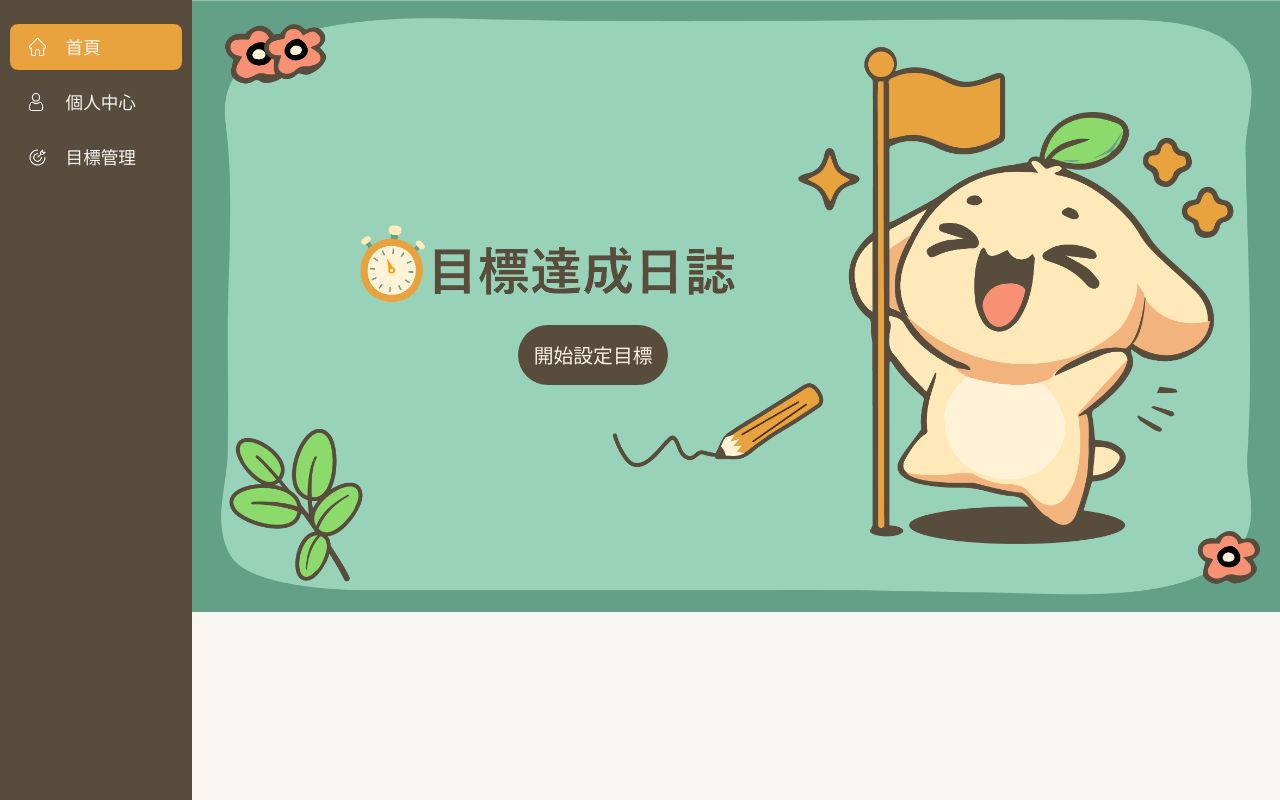
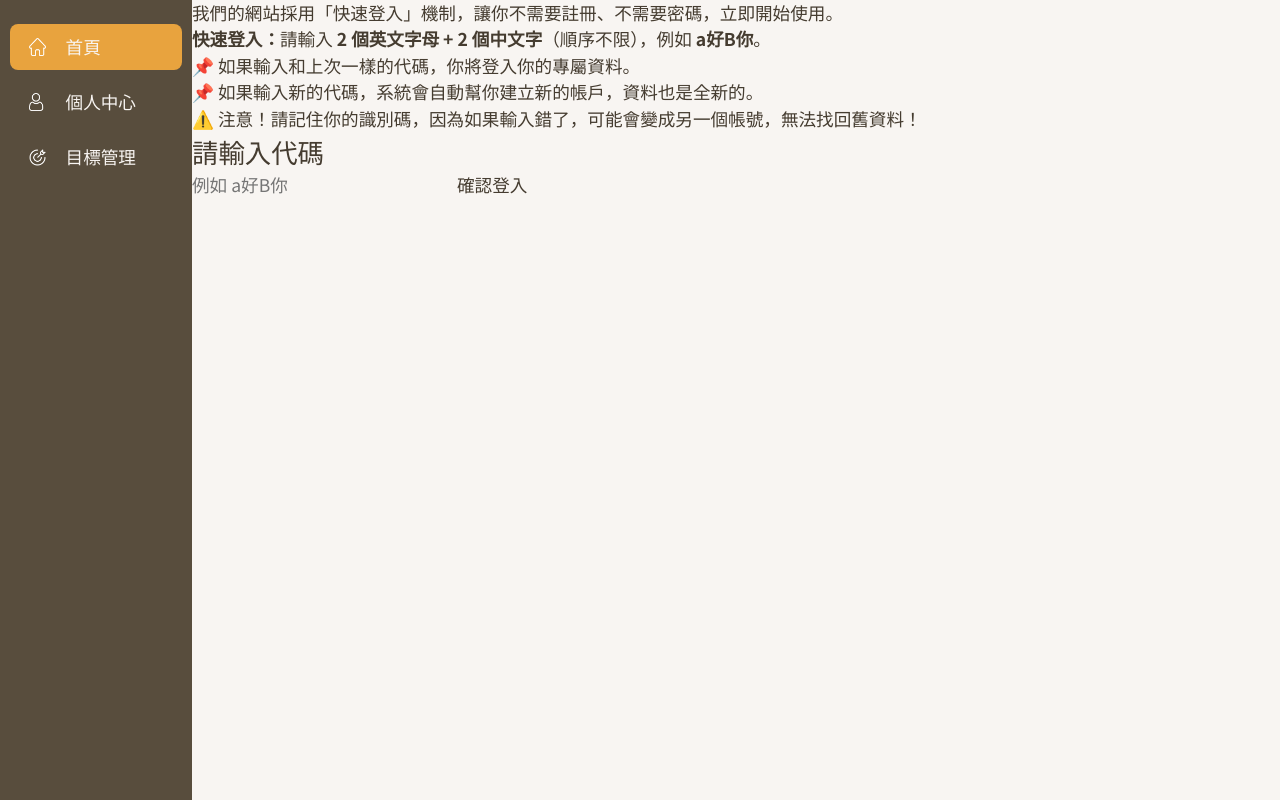
Before and after one commit to XUAN-LI-YING/Goal_Tracker, a React (Vite) app in the folder goalTracker/: page /home in a window 1280 px wide. Built offline with nearby package versions, Linux system fonts and the light colour scheme; no server answers.

Commit message:
Implement login system and add FireBaseRefHelper.js so that dispatch thunk can retrieve the logged-in user's name.

```diff
--- a/goalTracker/src/App.jsx
+++ b/goalTracker/src/App.jsx
@@ -7,11 +7,13 @@ import Home from "./Pages/Home";
 import Personal from "./Pages/Personal";
 import Goals from "./Pages/Goals";
 import Loading from "./components/Loading/Loading";
+import Login from "./Pages/LogIn";
 //Redux store
 import { Provider } from "react-redux";
 import { store } from "./Store/store";
 // import loader function
 import { getCompletionStats } from "./Store/GetCompletionSlice";
+import { useEffect } from "react";
 
 //get today date
 const now = new Date();
@@ -33,7 +35,8 @@ const router = createBrowserRouter([
         },
         hydrateFallbackElement: <Loading />
       },
-      { path: "/home", element: <Home /> }
+      { path: "/home", element: <Home /> },
+      { index: "/logIn", element: <Login /> }
     ]
   }
 ]);
--- /dev/null
+++ b/goalTracker/src/FireBase/FireBaseRefHelper.js
@@ -0,0 +1,30 @@
+import { doc, collection } from "firebase/firestore";
+import { db } from "./FireBaseConfig";
+
+const getAccounCookie = () => {
+  return (
+    document.cookie
+      .split("; ")
+      .find((row) => row.startsWith("accountNum="))
+      ?.split("=")[1] || ""
+  );
+};
+
+export const getDocRefHelper = (...pathSegments) => {
+  // 讀取 sessionStorage
+  const accountNum = getAccounCookie();
+  if (!accountNum) {
+    throw new Error("未登入");
+  }
+
+  return doc(db, "users", accountNum, ...pathSegments);
+};
+
+export const getCollectionRefHelper = (...pathSegments) => {
+  // 讀取 sessionStorage
+  const accountNum = getAccounCookie();
+  if (!accountNum) {
+    throw new Error("未登入");
+  }
+  return collection(db, "users", accountNum, ...pathSegments);
+};
--- /dev/null
+++ b/goalTracker/src/Pages/LogIn.jsx
@@ -0,0 +1,63 @@
+import { useState } from "react";
+import { useDispatch } from "react-redux";
+import { loginAction } from "../Store/LoginSlice";
+
+export default function Login() {
+  const dispatch = useDispatch();
+  const [input, setInput] = useState("");
+
+  const handleLogin = () => {
+    // 移除空格
+    const trimmedInput = input.replace(/\s+/g, "");
+
+    if (trimmedInput.length !== 4) {
+      alert("請輸入 2 個英文字母 + 2 個中文字（順序不限），例如 a好B你");
+      return;
+    }
+
+    // 取得英文字母與中文字
+    const englishLetters = trimmedInput.match(/[A-Za-z]/g) || [];
+    const chineseChars = trimmedInput.match(/\p{Script=Han}/gu) || [];
+
+    // 確保字元類型符合需求
+    if (englishLetters.length !== 2 || chineseChars.length !== 2) {
+      alert(
+        "輸入格式錯誤！請輸入 2 個英文字母 + 2 個中文字（順序不限），例如 a好B你"
+      );
+      return;
+    }
+
+    // 通過驗證，存入 Redux
+    dispatch(loginAction.setAccountNum(trimmedInput));
+  };
+
+  return (
+    <div>
+      <div>
+        <p>
+          我們的網站採用「快速登入」機制，讓你不需要註冊、不需要密碼，立即開始使用。
+        </p>
+        <p>
+          <strong>快速登入：</strong>請輸入
+          <strong> 2 個英文字母 + 2 個中文字</strong>（順序不限），例如
+          <strong> a好B你</strong>。
+        </p>
+        <p>📌 如果輸入和上次一樣的代碼，你將登入你的專屬資料。</p>
+        <p>📌 如果輸入新的代碼，系統會自動幫你建立新的帳戶，資料也是全新的。</p>
+        <p>
+          ⚠️
+          注意！請記住你的識別碼，因為如果輸入錯了，可能會變成另一個帳號，無法找回舊資料！
+        </p>
+      </div>
+      <h2>請輸入代碼</h2>
+      <input
+        type="text"
+        value={input}
+        onChange={(e) => setInput(e.target.value.replace(/\s+/g, ""))}
+        placeholder="例如 a好B你"
+        maxLength={4}
+      />
+      <button onClick={handleLogin}>確認登入</button>
+    </div>
+  );
+}
--- a/goalTracker/src/Pages/Root.jsx
+++ b/goalTracker/src/Pages/Root.jsx
@@ -1,7 +1,7 @@
 import SideBar from "../components/Layout/SideBar";
 import classes from "./Root.module.css";
 import { useEffect } from "react";
-
+import Login from "./LogIn";
 import RwdNavigationBtn from "../components/UI/RwdBtn/RwdNavigationBtn";
 
 import { Fragment } from "react";
@@ -14,6 +14,9 @@ import { RWD_STATE_ELEMENT } from "../Store/RwdStateSlice";
 import { sideBarModalAction } from "../Store/SideBarModalSlice";
 
 export default function Root() {
+  //if Logout ，render login page
+  const accountNum = useSelector((state) => state.LoginReducer.accountNum);
+
   //rwd sideBar state
   const sideBarOpen = useSelector(
     (state) => state.SideBarModalReducer.sideBarOpen
@@ -87,8 +90,7 @@ export default function Root() {
       ) : (
         <SideBar />
       )}
-
-      <Outlet />
+      {!accountNum ? <Login /> : <Outlet />}
     </div>
   );
 }
--- a/goalTracker/src/Store/GetCompletionSlice.js
+++ b/goalTracker/src/Store/GetCompletionSlice.js
@@ -1,6 +1,7 @@
 //Firebase
 import { getDoc, doc } from "firebase/firestore";
 import { db } from "../FireBase/FireBaseConfig";
+
 //Rudex
 import { createSlice, createAsyncThunk } from "@reduxjs/toolkit";
 
@@ -41,6 +42,7 @@ export const getDailyCompletionsThunk = createAsyncThunk(
     );
     try {
       const daySnap = await getDoc(dayRef);
+
       // 提取 completeNum，若文件不存在則預設為 0
       const dayCompleteNum = daySnap.exists()
         ? daySnap.data().completeNum || 0
--- a/goalTracker/src/Store/GetGoalSlice.js
+++ b/goalTracker/src/Store/GetGoalSlice.js
@@ -2,6 +2,7 @@ import { createSlice, createAsyncThunk } from "@reduxjs/toolkit";
 import { completionsAction } from "./GetCompletionSlice";
 //Firebase
 import { db } from "../FireBase/FireBaseConfig";
+import { getCollectionRefHelper } from "../FireBase/FireBaseRefHelper";
 
 import {
   setDoc,
@@ -69,10 +70,8 @@ export const postGoalThunk = createAsyncThunk(
   "dailyGoalsSlice/postGoalThunk",
   async ({ year, month, day, newGoal }, { dispatch, rejectWithValue }) => {
     //generate docID first in order to  store on redux state immediately
-    const collectionRef = collection(
-      db,
-      "users",
-      "userxuan",
+
+    const collectionRef = getCollectionRefHelper(
       "goals",
       "dailyDay",
       `${year}`,
--- /dev/null
+++ b/goalTracker/src/Store/LoginSlice.js
@@ -0,0 +1,28 @@
+import { createSlice } from "@reduxjs/toolkit";
+
+// 讀取 Cookie 的函式
+const getAccounCookie = () => {
+  return (
+    document.cookie
+      .split("; ")
+      .find((row) => row.startsWith("accountNum="))
+      ?.split("=")[1] || ""
+  );
+};
+
+// Redux Slice
+const loginSlice = createSlice({
+  name: "accountNum",
+  initialState: {
+    accountNum: getAccounCookie() // 讀取 Cookie
+  },
+  reducers: {
+    setAccountNum: (state, action) => {
+      state.accountNum = action.payload;
+      document.cookie = `accountNum=${action.payload}; path=/`; // 存到 Cookie
+    }
+  }
+});
+
+export const loginAction = loginSlice.actions;
+export const loginReducer = loginSlice.reducer;
--- a/goalTracker/src/Store/store.js
+++ b/goalTracker/src/Store/store.js
@@ -10,6 +10,8 @@ import { completionsReducer } from "./GetCompletionSlice";
 import { sideBarModalReducer } from "./SideBarModalSlice";
 import { rwdStateSliceReducer } from "./RwdStateSlice";
 import { rightPanelModalReducer } from "./RightPanelModalSlice";
+import { loginReducer } from "./LoginSlice";
+
 export const store = configureStore({
   reducer: {
     Modal: modalSliceReducer,
@@ -22,6 +24,7 @@ export const store = configureStore({
     CompletionsReducer: completionsReducer,
     SideBarModalReducer: sideBarModalReducer,
     RwdStateSliceReducer: rwdStateSliceReducer,
-    RightPanelModalReducer: rightPanelModalReducer
+    RightPanelModalReducer: rightPanelModalReducer,
+    LoginReducer: loginReducer
   }
 });
```
Also changed, not shown: goalTracker/src/Pages/LogIn.module.css (added).
